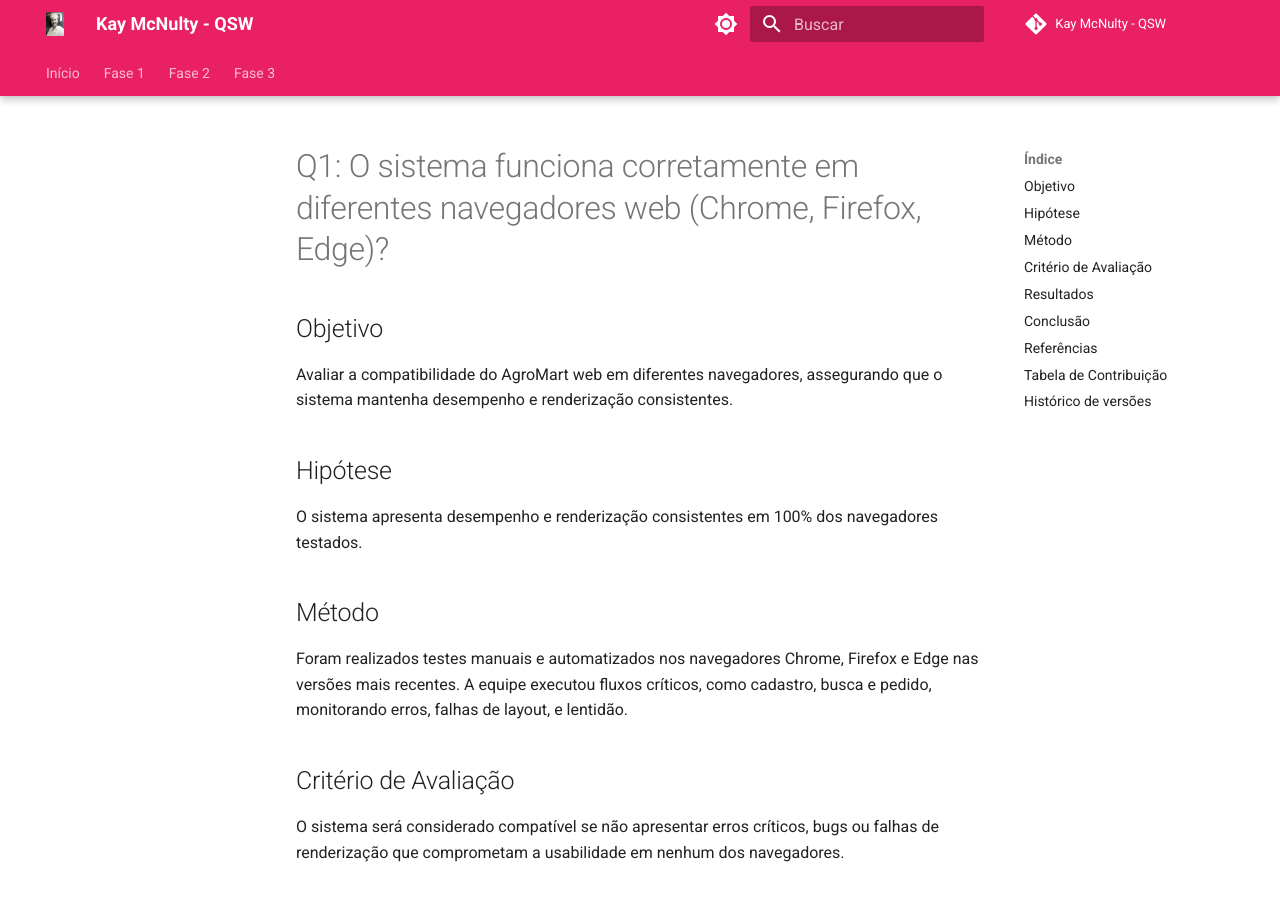
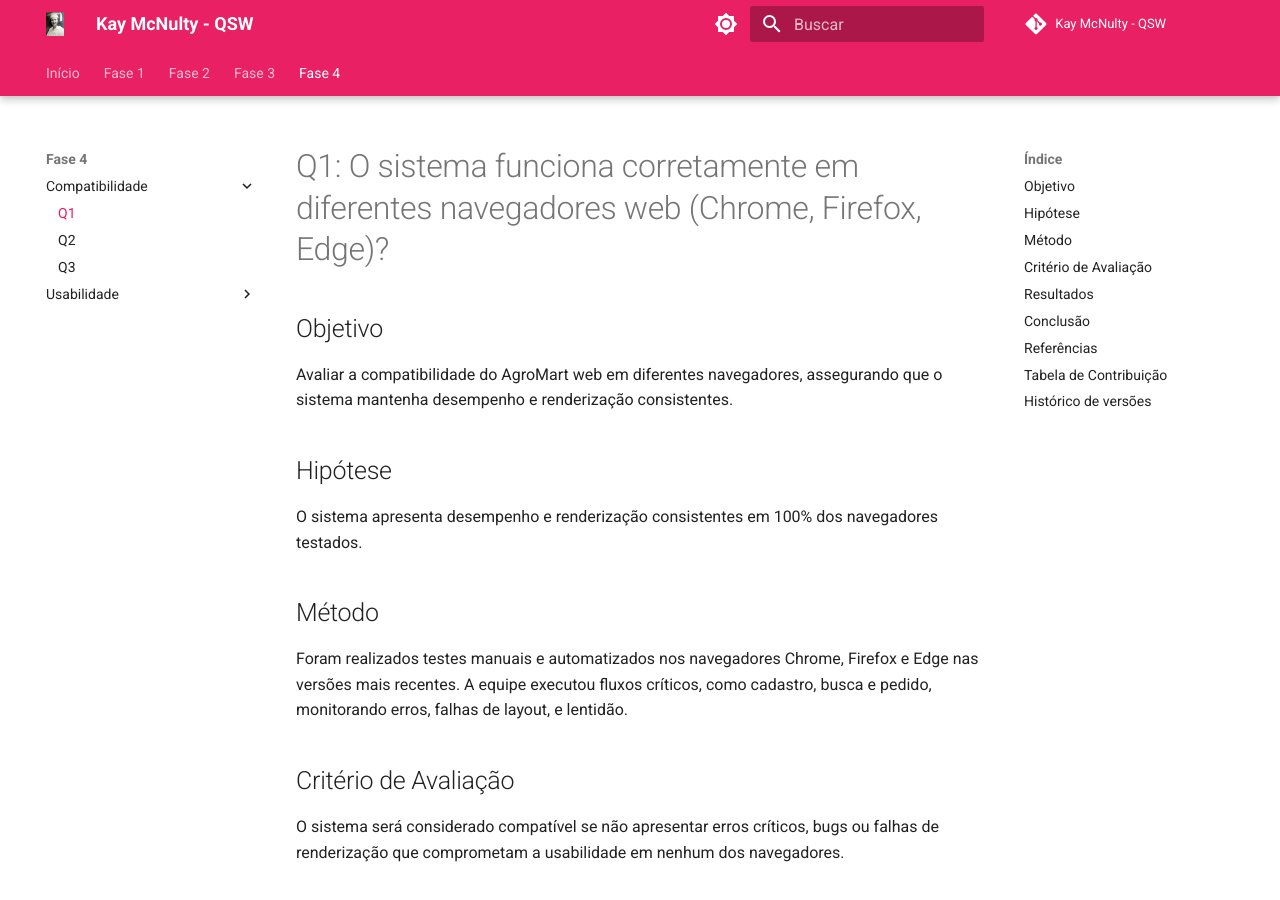
Before and after one commit to FCTE-Qualidade-de-Software-1/2025-1-T01-KAY-MCNULTY, an MkDocs documentation site: the page built from docs/fase4/compatibilidade/q1.md, in a window 1280 px wide and 900 px high. Built offline with MkDocs 1.6.1 and Material for MkDocs 9.7.7, drawn with Linux system fonts in a browser that asks for light colours; comment, search, counter and statistics services are not loaded.

Commit message:
Update navigation structure in mkdocs.yml to include Fase 4 sections

```diff
--- a/mkdocs.yml
+++ b/mkdocs.yml
@@ -56,3 +56,12 @@ nav:
     - GQM: gqm/gqm_definicao_agromart.md
     - Abstraction Sheets: gqm/abstraction-sheet.md
   - Fase 3: fase3/fase3.md
+  - Fase 4:
+    - Compatibilidade:
+      - Q1: fase4/compatibilidade/q1.md
+      - Q2: fase4/compatibilidade/q2.md
+      - Q3: fase4/compatibilidade/q3.md
+    - Usabilidade:
+      - Q1: fase4/usabilidade/q1.md
+      - Q2: fase4/usabilidade/q2.md
+      - Q3: fase4/usabilidade/q3.md
```
